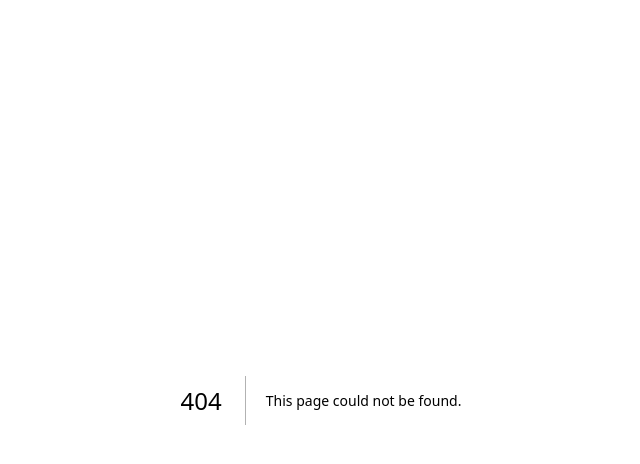
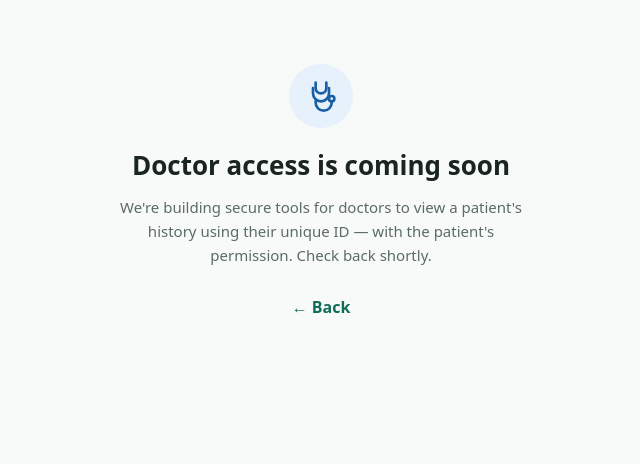
Before and after one commit to wasimat404/medirecord, a Next.js app: page /signup/doctor in a window 1280 px wide. Before the commit this address had no page. Shown: the top 464 px of the page, without its empty margins (319-959 px from the left). Built offline with nearby package versions, Linux system fonts and the light colour scheme.

Commit message:
Doctor placeholder page

```diff
--- /dev/null
+++ b/src/app/signup/doctor/page.tsx
@@ -0,0 +1,18 @@
+import Link from "next/link";
+
+export default function DoctorSignup() {
+  return (
+    <main style={{ maxWidth: 460, margin: "0 auto", padding: "4rem 1.25rem", textAlign: "center", fontFamily: "ui-sans-serif, system-ui, sans-serif" }}>
+      <div className="fade-up">
+        <div style={{ width: 64, height: 64, borderRadius: "50%", background: "#E6F1FB", display: "inline-flex", alignItems: "center", justifyContent: "center", marginBottom: 18 }}>
+          <svg width="32" height="32" viewBox="0 0 24 24" fill="none" stroke="#185FA5" strokeWidth="2" strokeLinecap="round" strokeLinejoin="round"><path d="M8 2v4M8 6a4 4 0 0 0 8 0V2" /><path d="M6 6v4a6 6 0 0 0 12 0V6" /><circle cx="20" cy="14" r="2" /><path d="M20 16v1a6 6 0 0 1-12 0v-1" /></svg>
+        </div>
+        <h1 style={{ fontSize: 26, fontWeight: 600, marginBottom: 10 }}>Doctor access is coming soon</h1>
+        <p style={{ color: "var(--ink-soft)", fontSize: 15, lineHeight: 1.6, marginBottom: 28 }}>
+          We&apos;re building secure tools for doctors to view a patient&apos;s history using their unique ID — with the patient&apos;s permission. Check back shortly.
+        </p>
+        <Link href="/signup" style={{ color: "var(--teal-dark)", fontWeight: 600, textDecoration: "none" }}>&larr; Back</Link>
+      </div>
+    </main>
+  );
+}
```
